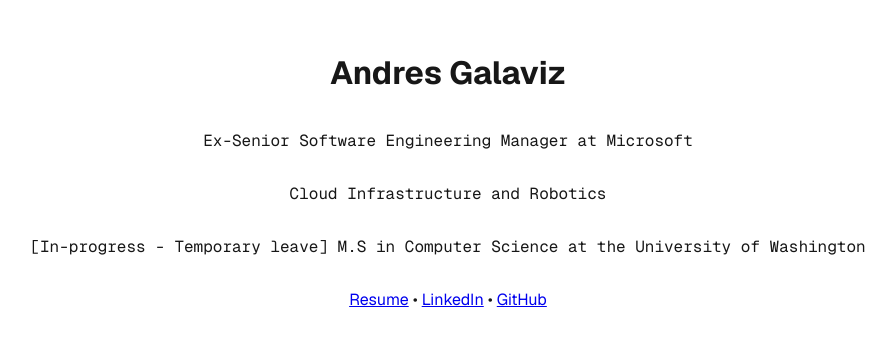
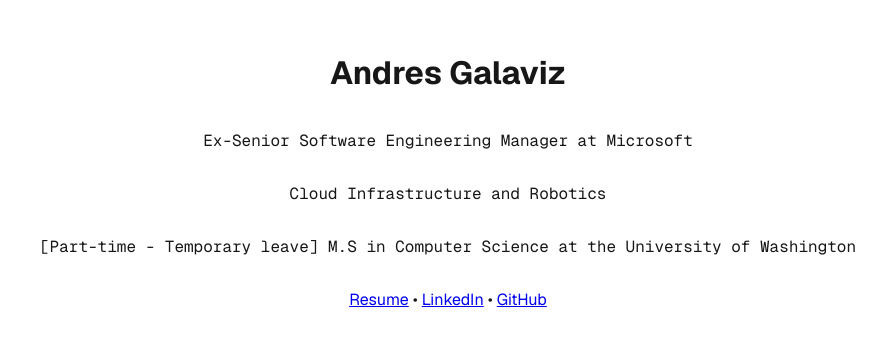
Before and after one commit to andresgalaviz/andresgalaviz.github.io, a Next.js app: page / in a window 1280 px wide. Shown: the part 230-576 px from the top of the page, without its empty margins (192-1088 px from the left). Built offline with nearby package versions, Linux system fonts and the light colour scheme.

Commit message:
Improve description

```diff
--- a/src/app/layout.tsx
+++ b/src/app/layout.tsx
@@ -14,7 +14,7 @@
 export const metadata = {
   title: "Andres Galaviz - Personal Website",
   description:
-    "Ex-Microsoft Senior Eng Manager with experience in Azure Cloud Infra & Robotics.",
+    "Ex-Microsoft Senior Eng Manager with experience in Azure Cloud Infra and Robotics. Pursuing a professional master's in CS at the University of Washington.",
   icons: {
     icon: "/favicon.ico",
   },
@@ -22,7 +22,7 @@
     type: "profile",
     title: "Andres Galaviz - Personal Website",
     description:
-      "Ex-Microsoft Senior Eng Manager with experience in Azure Cloud Infra & Robotics.",
+      "Ex-Microsoft Senior Eng Manager with experience in Azure Cloud Infra and Robotics. Pursuing a professional master's in CS at the University of Washington.",
     url: "https://galaviz.io",
     images: [
       "https://galaviz.io/AndresGalaviz.jpg",
@@ -32,7 +32,7 @@
     card: "summary_large_image",
     title: "Andres Galaviz - Personal Website",
     description:
-      "Ex-Microsoft Senior Eng Manager in Cloud Infra & Robotics. Master's in CS at UW.",
+      "Ex-Microsoft Senior Eng Manager with experience in Azure Cloud Infra and Robotics. Pursuing a professional master's in CS at the University of Washington.",
     images: ["https://galaviz.io/AndresGalaviz.jpg"],
     site: "@AndresGalaviz",
   },
--- a/src/app/page.tsx
+++ b/src/app/page.tsx
@@ -12,7 +12,7 @@
           Cloud Infrastructure and Robotics
         </p>
         <p className="text-sm text-center sm:text-left font-[family-name:var(--font-geist-mono)]">
-          [In-progress - Temporary leave] M.S in Computer Science at the University of Washington
+          [Part-time - Temporary leave] M.S in Computer Science at the University of Washington
         </p>
         <p className="text-sm text-center sm:text-left font-[family-name:var(--font-geist-sans)]">
           <a
```
